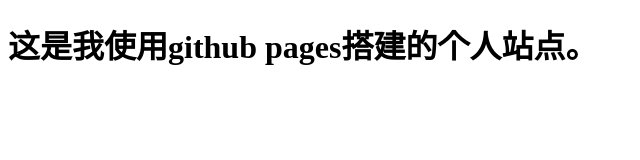
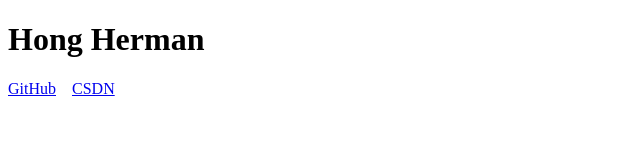
Before and after one commit to honghailiang/honghailiang.github.io, a plain HTML site: page index.html in a window 1280 px wide. Shown: the whole page, without its empty margins (0-640 px from the left). Drawn offline with Linux system fonts and the light colour scheme.

Commit message:
index content

```diff
--- a/index.html
+++ b/index.html
@@ -4,6 +4,8 @@
 <meta charset="UTF-8">
 </head>
 <body>
-<h1>这是我使用github pages搭建的个人站点。</h1>
+<h1>Hong Herman</h1>
+<a href="https://github.com/honghailiang">GitHub</a> &nbsp;&nbsp;
+<a href="http://blog.csdn.net/honghailiang888">CSDN</a>
 </body>
 </html>
```
